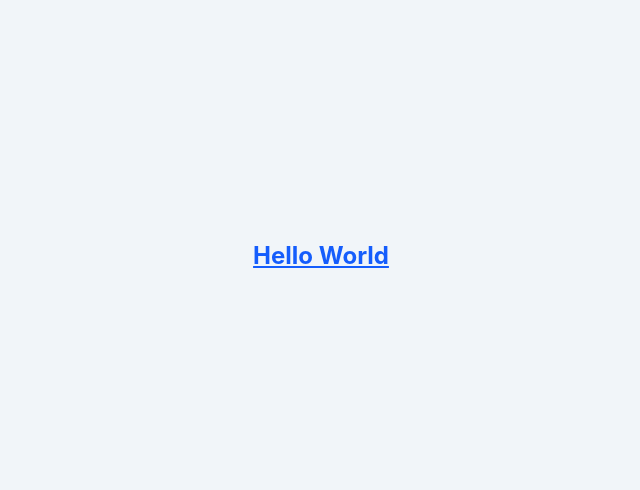
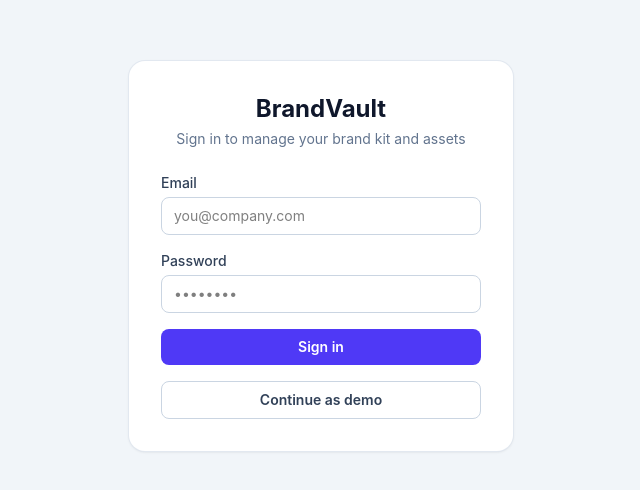
Before and after one commit to syedzubair96/BrandVault, a React (Vite) app in the folder brand-vault/: page /login in a window 1280 px wide. Shown: the part 144-634 px from the top of the page, without its empty margins (319-959 px from the left). Built offline with nearby package versions, Linux system fonts and the light colour scheme.

Commit message:
implemented mock login and logout

```diff
--- a/brand-vault/package.json
+++ b/brand-vault/package.json
@@ -14,6 +14,7 @@
     "@tailwindcss/vite": "^4.3.3",
     "react": "^19.2.8",
     "react-dom": "^19.2.8",
+    "react-router": "^8.4.0",
     "tailwindcss": "^4.3.3"
   },
   "devDependencies": {
--- a/brand-vault/src/App.tsx
+++ b/brand-vault/src/App.tsx
@@ -1,14 +1,12 @@
-import "./App.css";
+import { RouterProvider } from "react-router";
+import { AuthProvider } from "./auth/AuthProvider";
+import { router } from "./router";
 
 function App() {
   return (
-    <>
-      <div className="flex min-h-screen items-center justify-center bg-slate-100">
-        <h1 className="text-2xl font-bold text-blue-600 underline">
-          Hello World
-        </h1>
-      </div>
-    </>
+    <AuthProvider>
+      <RouterProvider router={router} />
+    </AuthProvider>
   );
 }
 
--- /dev/null
+++ b/brand-vault/src/auth/AuthProvider.tsx
@@ -0,0 +1,53 @@
+import { useCallback, useMemo, useState, type ReactNode } from "react";
+import { AuthContext, type AuthUser } from "./auth-context";
+
+const STORAGE_KEY = "brandvault.session";
+
+interface Session {
+  token: string;
+  user: AuthUser;
+}
+
+function readSession(): Session | null {
+  try {
+    const raw = localStorage.getItem(STORAGE_KEY);
+    return raw ? (JSON.parse(raw) as Session) : null;
+  } catch {
+    return null;
+  }
+}
+
+async function mockLogin(email: string, password: string): Promise<Session> {
+  await new Promise((resolve) => setTimeout(resolve, 500));
+  if (!email || !password) {
+    throw new Error("Email and password are required.");
+  }
+  return { token: "mock-token", user: { email } };
+}
+
+export function AuthProvider({ children }: { children: ReactNode }) {
+  const [session, setSession] = useState<Session | null>(readSession);
+
+  const login = useCallback(async (email: string, password: string) => {
+    const loginResponse = await mockLogin(email, password);
+    localStorage.setItem(STORAGE_KEY, JSON.stringify(loginResponse));
+    setSession(loginResponse);
+  }, []);
+
+  const logout = useCallback(() => {
+    localStorage.removeItem(STORAGE_KEY);
+    setSession(null);
+  }, []);
+
+  const value = useMemo(
+    () => ({
+      user: session?.user ?? null,
+      token: session?.token ?? null,
+      login,
+      logout,
+    }),
+    [session, login, logout],
+  );
+
+  return <AuthContext value={value}>{children}</AuthContext>;
+}
--- /dev/null
+++ b/brand-vault/src/auth/auth-context.ts
@@ -0,0 +1,14 @@
+import { createContext } from "react";
+
+export interface AuthUser {
+  email: string;
+}
+
+export interface AuthContextValue {
+  user: AuthUser | null;
+  token: string | null;
+  login: (email: string, password: string) => Promise<void>;
+  logout: () => void;
+}
+
+export const AuthContext = createContext<AuthContextValue | null>(null);
--- /dev/null
+++ b/brand-vault/src/auth/useAuth.ts
@@ -0,0 +1,10 @@
+import { useContext } from "react";
+import { AuthContext } from "./auth-context";
+
+export function useAuth() {
+  const ctx = useContext(AuthContext);
+  if (!ctx) {
+    throw new Error("useAuth must be used inside <AuthProvider>");
+  }
+  return ctx;
+}
--- /dev/null
+++ b/brand-vault/src/auth/useLogout.ts
@@ -0,0 +1,13 @@
+import { useCallback } from "react";
+import { useNavigate } from "react-router";
+import { useAuth } from "./useAuth";
+
+export function useLogout() {
+  const { logout } = useAuth();
+  const navigate = useNavigate();
+
+  return useCallback(() => {
+    logout();
+    navigate("/login", { replace: true });
+  }, [logout, navigate]);
+}
--- /dev/null
+++ b/brand-vault/src/pages/HomePage.tsx
@@ -0,0 +1,17 @@
+import { useLogout } from "../auth/useLogout";
+
+export function HomePage() {
+
+  const logout = useLogout();
+  return (
+    <div className="flex min-h-screen items-center justify-center bg-slate-100">
+      <h1 className="text-3xl font-bold text-slate-900">Hello World</h1>
+      <button
+        onClick={logout}
+        className="ml-4 rounded-lg bg-indigo-500 px-4 py-2 text-sm font-medium text-white hover:bg-indigo-600 focus:outline-none focus:ring-2 focus:ring-indigo-200"
+      >
+        Logout
+      </button>
+    </div>
+  );
+}
--- /dev/null
+++ b/brand-vault/src/pages/LoginPage.tsx
@@ -0,0 +1,120 @@
+import { useState, type FormEvent } from "react";
+import { useLocation, useNavigate, type Location } from "react-router";
+import { useAuth } from "../auth/useAuth";
+
+const DEMO_EMAIL = "demo@brandvault.dev";
+const DEMO_PASSWORD = "Demo1234!";
+const EMAIL_PATTERN = /^[^\s@]+@[^\s@]+\.[^\s@]+$/;
+
+export function LoginPage() {
+  const { login } = useAuth();
+  const navigate = useNavigate();
+  const location = useLocation();
+  const redirectTo =
+    (location.state as { from?: Location } | null)?.from?.pathname ?? "/";
+
+  const [email, setEmail] = useState("");
+  const [password, setPassword] = useState("");
+  const [error, setError] = useState<string | null>(null);
+  const [submitting, setSubmitting] = useState(false);
+
+  async function signIn(emailValue: string, passwordValue: string) {
+    setError(null);
+    if (!EMAIL_PATTERN.test(emailValue)) {
+      setError("Enter a valid email address.");
+      return;
+    }
+    if (!passwordValue) {
+      setError("Enter your password.");
+      return;
+    }
+
+    setSubmitting(true);
+    try {
+      await login(emailValue, passwordValue);
+      navigate(redirectTo, { replace: true });
+    } catch (err) {
+      setError(err instanceof Error ? err.message : "Sign in failed.");
+      setSubmitting(false);
+    }
+  }
+
+  function handleSubmit(event: FormEvent<HTMLFormElement>) {
+    event.preventDefault();
+    void signIn(email.trim(), password);
+  }
+
+  return (
+    <div className="flex min-h-screen items-center justify-center bg-slate-100 px-4">
+      <div className="w-full max-w-sm rounded-2xl bg-white p-8 shadow-sm ring-1 ring-slate-200">
+        <div className="mb-6 text-center">
+          <h1 className="text-2xl font-bold text-slate-900">BrandVault</h1>
+          <p className="mt-1 text-sm text-slate-500">
+            Sign in to manage your brand kit and assets
+          </p>
+        </div>
+
+        <form onSubmit={handleSubmit} noValidate className="space-y-4">
+          <div>
+            <label
+              htmlFor="email"
+              className="mb-1 block text-sm font-medium text-slate-700"
+            >
+              Email
+            </label>
+            <input
+              id="email"
+              type="email"
+              autoComplete="email"
+              value={email}
+              onChange={(e) => setEmail(e.target.value)}
+              className="w-full rounded-lg border border-slate-300 px-3 py-2 text-sm outline-none focus:border-indigo-500 focus:ring-2 focus:ring-indigo-200"
+              placeholder="you@company.com"
+            />
+          </div>
+
+          <div>
+            <label
+              htmlFor="password"
+              className="mb-1 block text-sm font-medium text-slate-700"
+            >
+              Password
+            </label>
+            <input
+              id="password"
+              type="password"
+              autoComplete="current-password"
+              value={password}
+              onChange={(e) => setPassword(e.target.value)}
+              className="w-full rounded-lg border border-slate-300 px-3 py-2 text-sm outline-none focus:border-indigo-500 focus:ring-2 focus:ring-indigo-200"
+              placeholder="••••••••"
+            />
+          </div>
+
+          {error && (
+            <p role="alert" className="rounded-lg bg-red-50 px-3 py-2 text-sm text-red-700">
+              {error}
+            </p>
+          )}
+
+          <button
+            type="submit"
+            disabled={submitting}
+            className="w-full rounded-lg bg-indigo-600 px-4 py-2 text-sm font-semibold text-white hover:bg-indigo-500 disabled:cursor-not-allowed disabled:opacity-60"
+          >
+            {submitting ? "Signing in…" : "Sign in"}
+          </button>
+
+          <button
+            type="button"
+            disabled={submitting}
+            onClick={() => void signIn(DEMO_EMAIL, DEMO_PASSWORD)}
+            className="w-full rounded-lg border border-slate-300 px-4 py-2 text-sm font-semibold text-slate-700 hover:bg-slate-50 disabled:cursor-not-allowed disabled:opacity-60"
+          >
+            Continue as demo
+          </button>
+        </form>
+      </div>
+    </div>
+  );
+}
--- /dev/null
+++ b/brand-vault/src/router.tsx
@@ -0,0 +1,17 @@
+import { createBrowserRouter, Navigate } from "react-router";
+import { HomePage } from "./pages/HomePage";
+import { LoginPage } from "./pages/LoginPage";
+import { ProtectedRoute } from "./routes/ProtectedRoute";
+import { PublicOnlyRoute } from "./routes/PublicOnlyRoute";
+
+export const router = createBrowserRouter([
+  {
+    element: <PublicOnlyRoute />,
+    children: [{ path: "/login", element: <LoginPage /> }],
+  },
+  {
+    element: <ProtectedRoute />,
+    children: [{ path: "/", element: <HomePage /> }],
+  },
+  { path: "*", element: <Navigate to="/" replace /> },
+]);
--- /dev/null
+++ b/brand-vault/src/routes/ProtectedRoute.tsx
@@ -0,0 +1,12 @@
+import { Navigate, Outlet, useLocation } from "react-router";
+import { useAuth } from "../auth/useAuth";
+
+export function ProtectedRoute() {
+  const { token } = useAuth();
+  const location = useLocation();
+
+  if (!token) {
+    return <Navigate to="/login" replace state={{ from: location }} />;
+  }
+  return <Outlet />;
+}
--- /dev/null
+++ b/brand-vault/src/routes/PublicOnlyRoute.tsx
@@ -0,0 +1,11 @@
+import { Navigate, Outlet } from "react-router";
+import { useAuth } from "../auth/useAuth";
+
+export function PublicOnlyRoute() {
+  const { token } = useAuth();
+
+  if (token) {
+    return <Navigate to="/" replace />;
+  }
+  return <Outlet />;
+}
```
Also changed, not shown: brand-vault/src/App.css (deleted), 1 other file (tests, documents, lock files or other folders).
